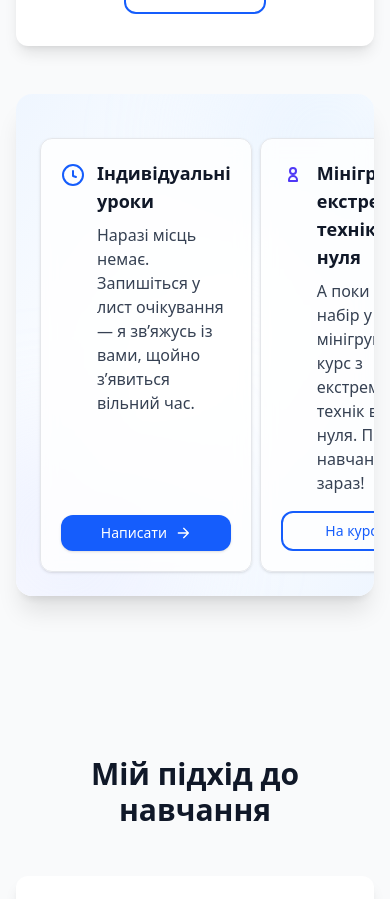
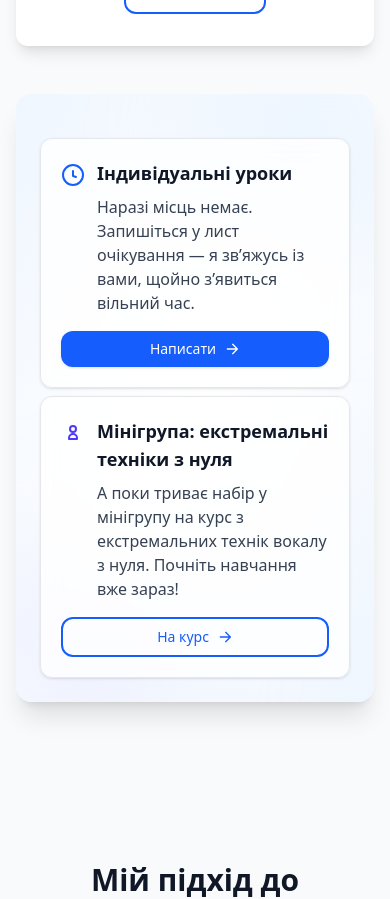
Before and after one commit to GrigoriyShkarta/individual_lesson, a Next.js app: page / in a window 390 px wide. Shown: the part 3536-4435 px from the top of the page. Built offline with nearby package versions, Linux system fonts and the light colour scheme.

Commit message:
fix mobile

```diff
--- a/sections/PricingSection.tsx
+++ b/sections/PricingSection.tsx
@@ -232,8 +232,9 @@
       {/*</span>*/}
               </div>
 
-              <div className='flex gap-2'>
-                {/* Колонка — Очікування індивідуальних */}
+              <div className='flex flex-col md:flex-row gap-2'>
+
+              {/* Колонка — Очікування індивідуальних */}
                 <div className='flex flex-col justify-between bg-white/80 backdrop-blur-sm rounded-xl border border-gray-200 p-5 sm:p-6 shadow-sm hover:shadow-md transition-shadow'>
                   <div className='flex items-start gap-3'>
                     <div className='shrink-0 mt-1 text-blue-600'>
```
